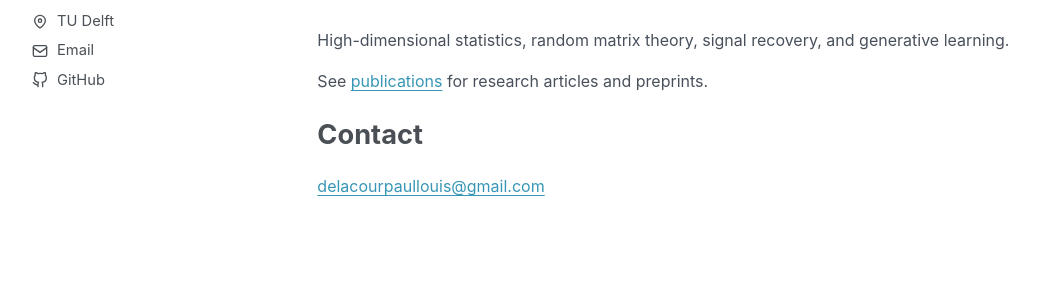
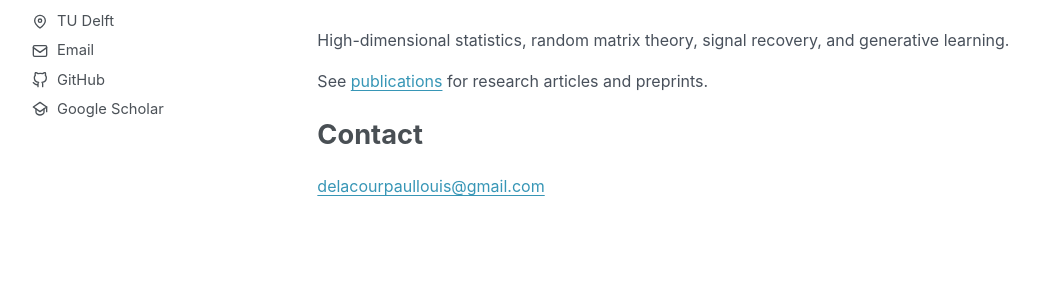
Before and after one commit to pauldelacour/pauldelacour.github.io, a Jekyll site: the page built from _pages/cv.md, in a window 1280 px wide. Shown: the part 424-715 px from the top of the page, without its empty margins (0-1040 px from the left). Built offline with Jekyll 4.4.1, drawn with Linux system fonts in a browser that asks for light colours.

Commit message:
add scholar link

```diff
--- a/_config.yml
+++ b/_config.yml
@@ -9,6 +9,7 @@ permalink: pretty
 
 email: "delacourpaullouis@gmail.com"
 github_username: "pauldelacour"
+google_scholar: "https://scholar.google.com/citations?user=SfcQm6wAAAAJ"
 location: "TU Delft"
 avatar: "/images/photo_cv.jpg"
 
--- a/_layouts/default.html
+++ b/_layouts/default.html
@@ -44,6 +44,19 @@
         <svg aria-hidden="true" viewBox="0 0 24 24" fill="none" stroke="currentColor" stroke-width="2" stroke-linecap="round" stroke-linejoin="round"><path d="M9 19c-5 1-5-2-7-3m14 6v-3.87a3.37 3.37 0 0 0-.94-2.61c3.14-.35 6.44-1.54 6.44-7A5.44 5.44 0 0 0 20 4.77 5.07 5.07 0 0 0 19.91 1S18.73.65 16 2.48a13.38 13.38 0 0 0-7 0C6.27.65 5.09 1 5.09 1A5.07 5.07 0 0 0 5 4.77 5.44 5.44 0 0 0 3.5 8.52c0 5.42 3.3 6.61 6.44 7A3.37 3.37 0 0 0 9 18.13V22"/></svg>
         <span>GitHub</span>
       </a>
+      <a class="author-contact"
+        href="{{ site.google_scholar }}"
+        target="_blank"
+        rel="noopener noreferrer">
+        <svg aria-hidden="true" viewBox="0 0 24 24"
+            fill="none" stroke="currentColor" stroke-width="2"
+            stroke-linecap="round" stroke-linejoin="round">
+          <path d="M12 2 2 9l10 7 10-7-10-7Z"/>
+          <path d="M6 12v5c0 2 3 4 6 4s6-2 6-4v-5"/>
+          <path d="M22 9v7"/>
+        </svg>
+        <span>Google Scholar</span>
+      </a>
     </div>
   </aside>
   <main id="main-content" class="site-content">{{ content }}</main>
```
